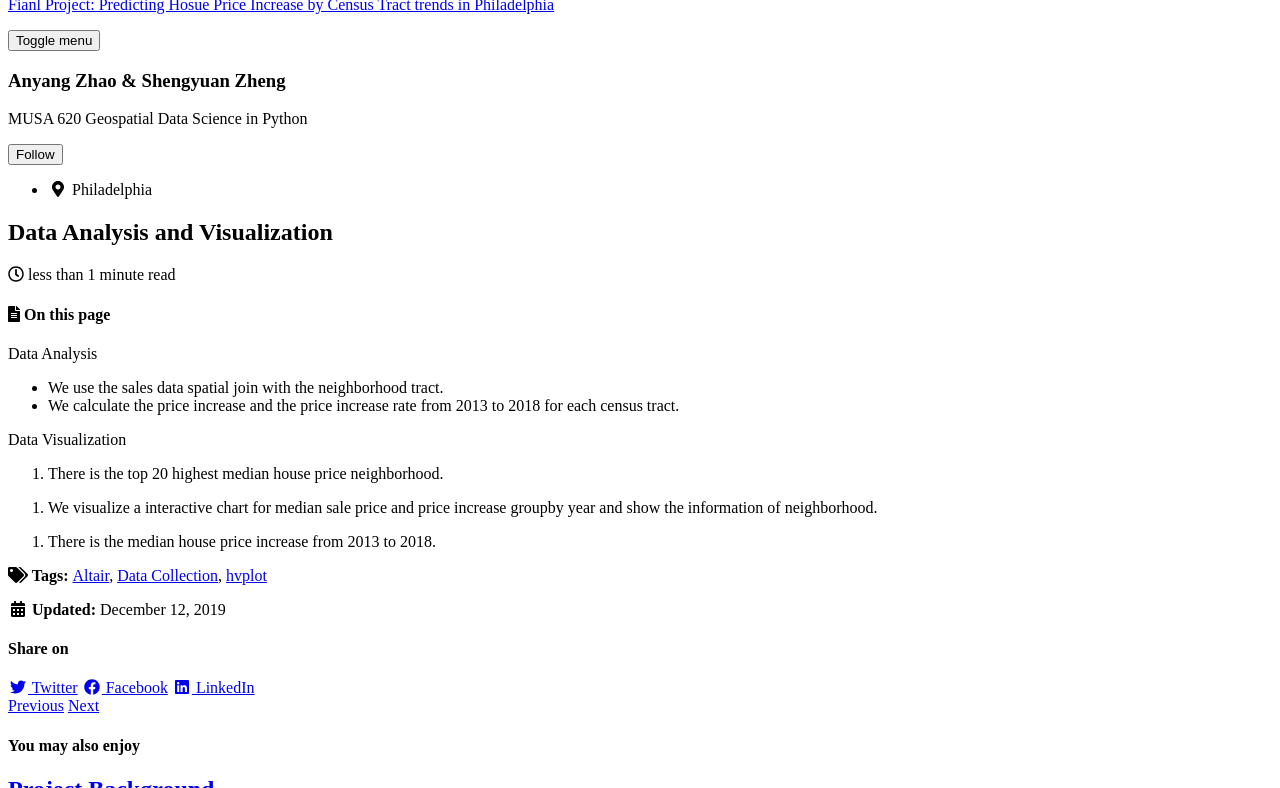
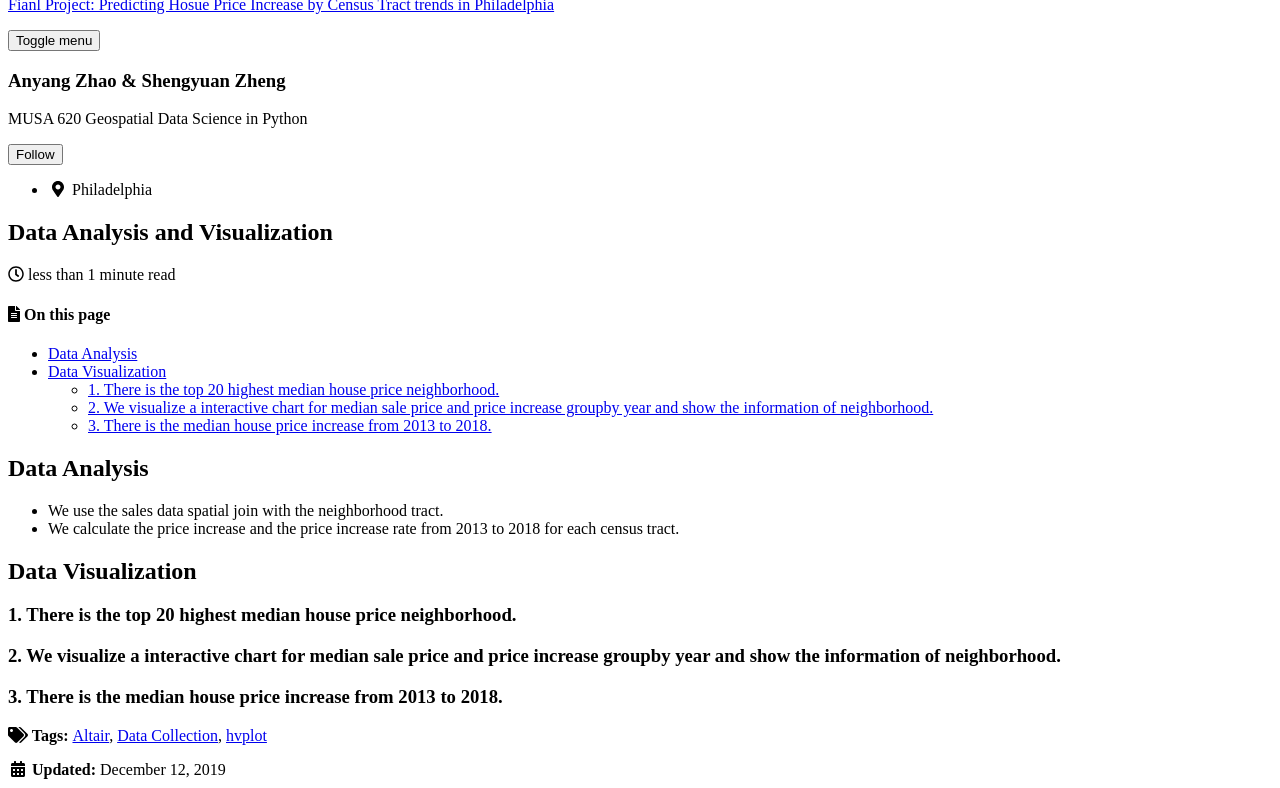
Before and after one commit to zhaoanyang36/house_price_prediction, a Jekyll site: the page built from _posts/2019-12-12-Data-Analysis-and-Visualization.md, in a window 1280 px wide and 900 px high, cut to the strip 112-900 px from the top of the window. Built offline with Jekyll 4.4.1, drawn with Linux system fonts in a browser that asks for light colours; cached includes are drawn as plain includes; nearby versions of some CDN libraries.

Commit message:
Update 2019-12-12-Data-Analysis-and-Visualization.md

```diff
--- a/_posts/2019-12-12-Data-Analysis-and-Visualization.md
+++ b/_posts/2019-12-12-Data-Analysis-and-Visualization.md
@@ -16,21 +16,21 @@ toc: true
 toc_sticky: true
 ---
 
-Data Analysis
+## Data Analysis
 - We use the sales data spatial join with the neighborhood tract.
 - We calculate the price increase and the price increase rate from 2013 to 2018 for each census tract.
 
 
-Data Visualization
+## Data Visualization
 
-1. There is the top 20 highest median house price neighborhood.
+### 1. There is the top 20 highest median house price neighborhood.
 
 <div id="altair-chart-1"></div>
 
-2. We visualize a interactive chart for median sale price and price increase groupby year and show the information of neighborhood.
+### 2. We visualize a interactive chart for median sale price and price increase groupby year and show the information of neighborhood.
 
-<div id="altair-chart-1"></div>
+<div id="altair-chart-2"></div>
 
-3. There is the median house price increase from 2013 to 2018.
+### 3. There is the median house price increase from 2013 to 2018.
 
 <div id="hv-chart-1"></div>
```
